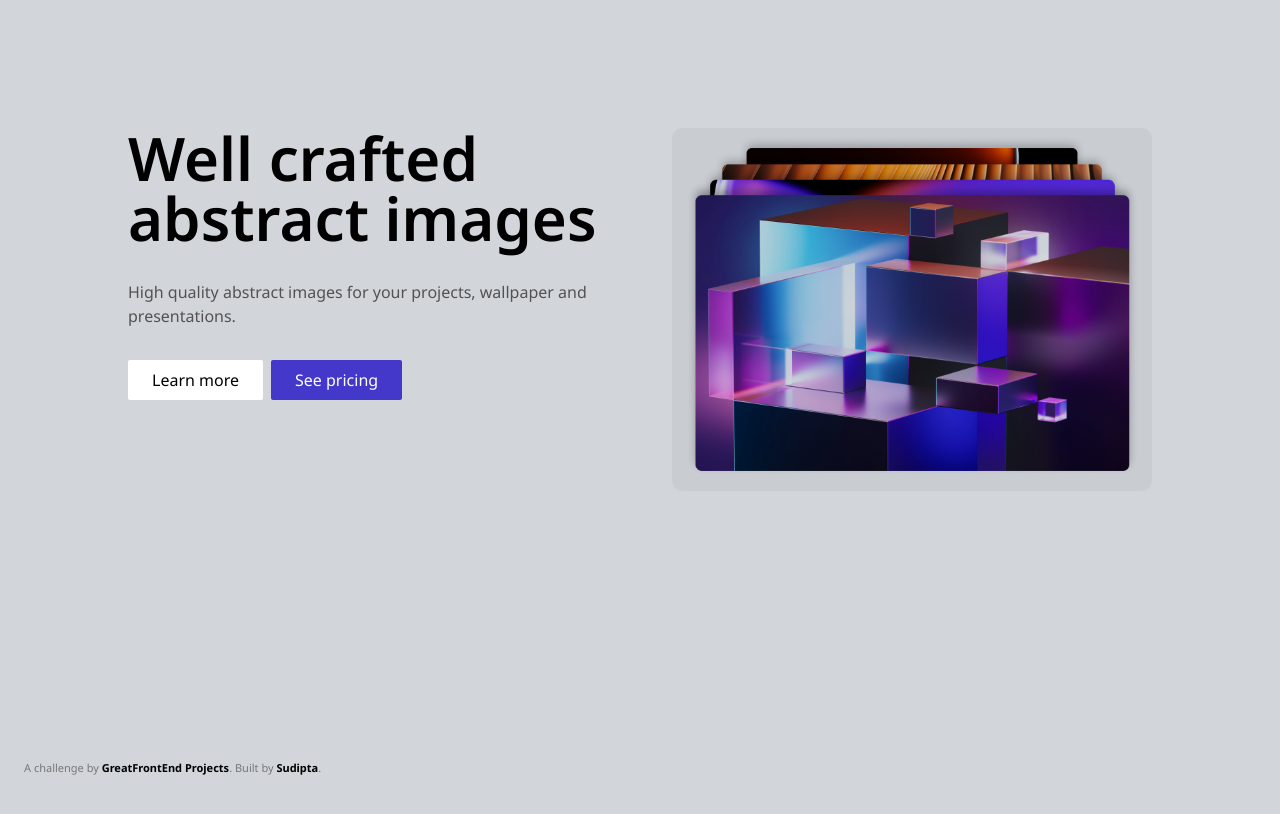
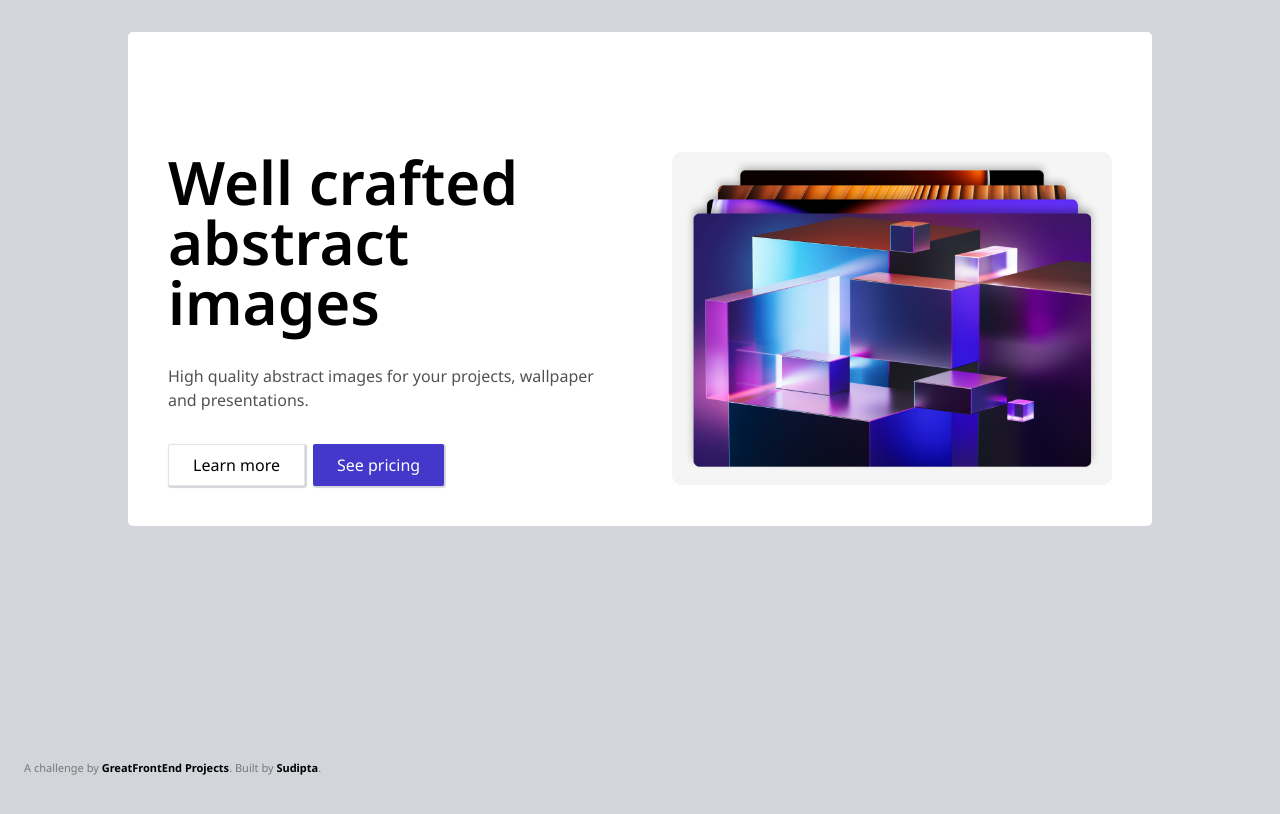
Before and after one commit to shaaan0/hero-section, a plain HTML site: page index.html in a window 1280 px wide. Drawn offline with nearby package versions, Linux system fonts and the light colour scheme.

Commit message:
modified css

```diff
--- a/css/style.css
+++ b/css/style.css
@@ -28,6 +28,28 @@ body {
   font-weight: bold;
 }
 
-/* .learn-more{
-  background-color: #E5E5E5;
-} */
+.hero-container{
+  background-color: #ffffff;
+  /* padding: 25px; */
+  border-radius: 5px;
+  box-shadow: 2px 2px 4px 4px #D2D6DB;
+  padding: 40px;
+  padding-top: 120px;
+}
+
+.left-section{
+  display: flex;
+  flex-direction: column;
+  justify-content: center;
+  gap: 24px;
+  align-items: center;
+}
+.learn-more{
+  border: 1px solid #E5E5E5;
+}
+button{
+  box-shadow: 1px 1px 1px 1px #D2D6DB;
+}
+button:focus{
+  border: 1px solid #cfd0d2;
+}
--- a/index.html
+++ b/index.html
@@ -34,13 +34,13 @@
       Learn more
       See pricing -->
 
-    <div class="container mx-auto mt-32 w-100">
+    <div class="container mx-auto mt-8 w-100 px-16 md:px-32 lg:px-32">
 
-      <div>
+      <div class="hero-container">
 
-        <div class="column-2 flex flex-col lg:flex-row gap-16 px-16 md:px-32 lg:px-32">
-          <div class="flex-1">
-            <div class=" flex flex-col gap-8">
+        <div class="column-2 flex flex-col lg:flex-row gap-16 ">
+          <div class="flex-1 left-section">
+            <div class=" flex flex-col gap-8 ">
 
               <div>
                 <div class="text-3xl font-semibold md:text-4xl lg:text-6xl">Well crafted abstract images</div>
@@ -51,7 +51,7 @@
 
               </div>
               <div class="flex flex-row gap-2">
-                <button class="px-6 py-2 border-1 border-solid bg-white  hover:bg-neutral-200 disabled:bg-neutral-100 disabled:text-neutral-400 rounded-sm learn-more" aria-disabled="true">Learn more</button>
+                <button class="px-6 py-2 border-1 border-solid bg-white hover:bg-neutral-200 disabled:bg-neutral-100 disabled:text-neutral-400 rounded-sm learn-more" aria-disabled="true">Learn more</button>
                 <button class="px-6 py-2 border-1 border-solid bg-indigo-700 text-white hover:bg-indigo-800 focus:outline-2 focus:outline-offset-2 focus:outline-violet-500 disabled:bg-neutral-100 disabled:text-neutral-400 rounded-sm" aria-disabled="true">See pricing</button>
               </div>
             </div>
```
